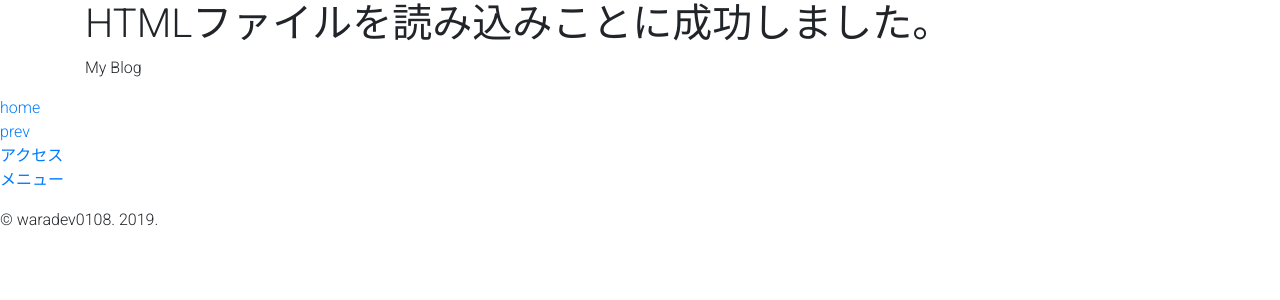
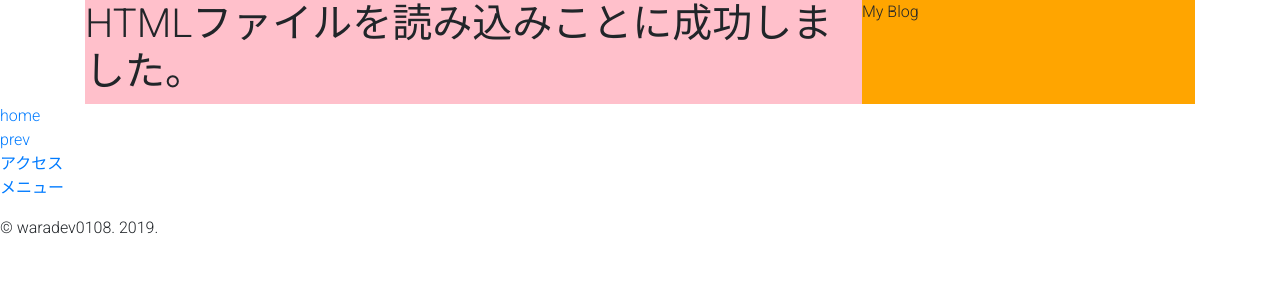
Before and after one commit to waradev/myblog, a Flask app: page / in a window 1280 px wide. Shown: the part 130-430 px from the top of the page. Run offline with Flask 2, Linux system fonts and the light colour scheme; some libraries are stand-ins or nearby versions.

Commit message:
css canged

```diff
--- a/static/css/style.css
+++ b/static/css/style.css
@@ -25,3 +25,17 @@ header .headline {
 	display: inline-block;
 	margin: 0 20px;
 }
+
+.container {
+	/* 子要素を横並びにする */
+	display: flex;
+}
+
+.main {
+	background: pink;
+	width: 70%;
+}
+.side {
+	background: orange;
+	width: 30%;
+}
```
